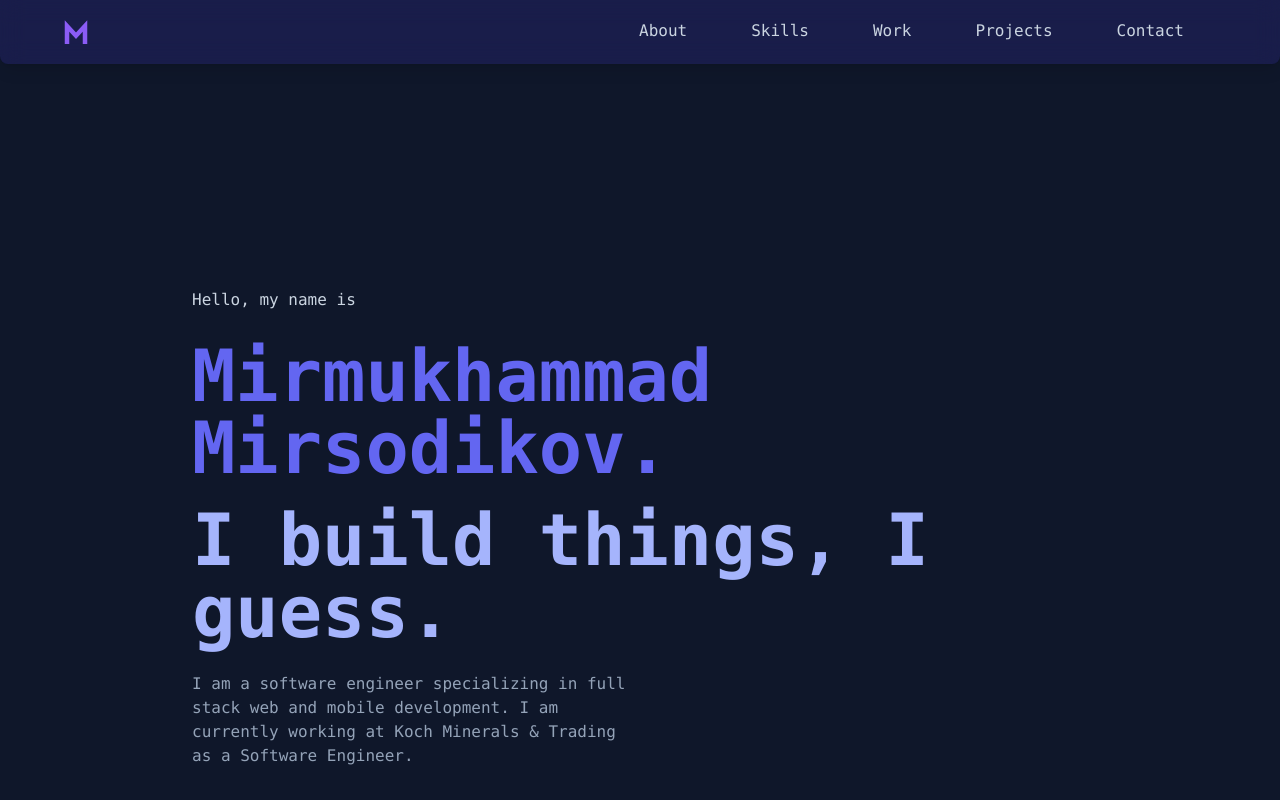
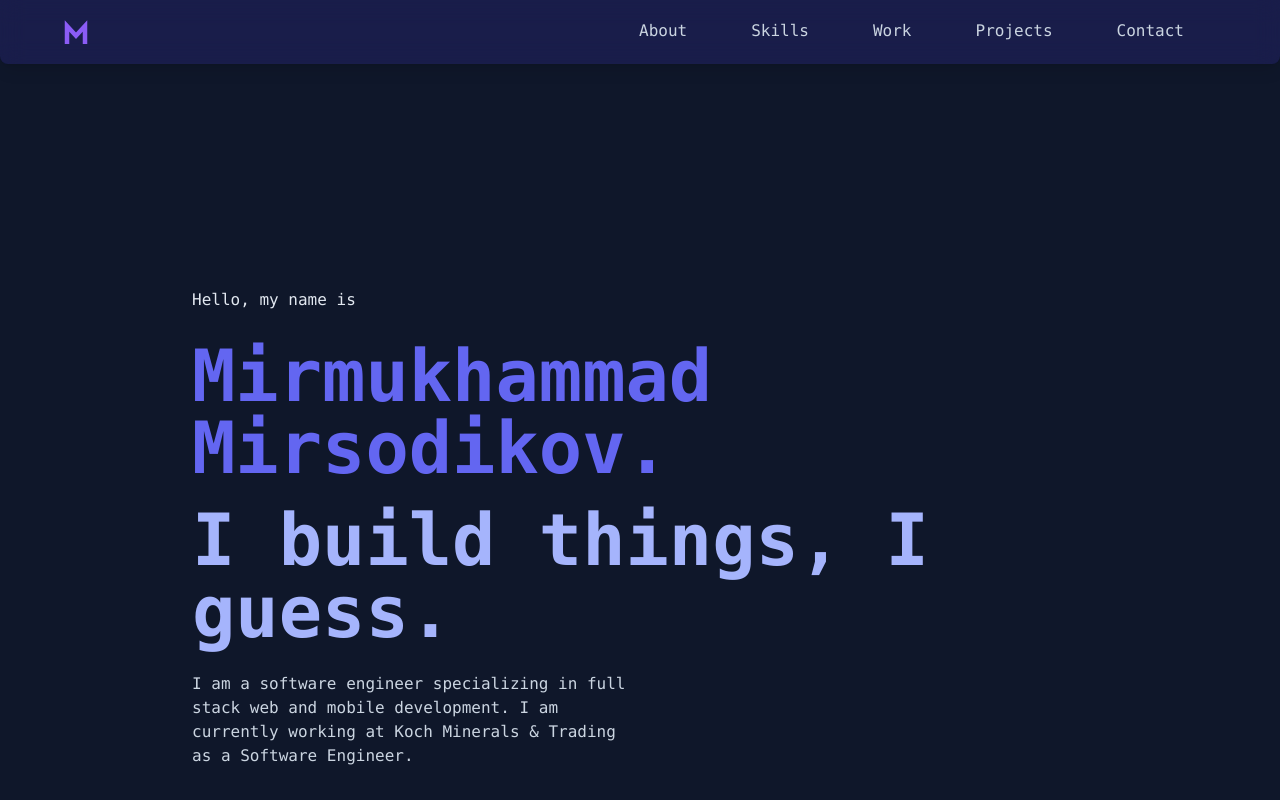
Before and after one commit to mir-mirsodikov/www.mmir.dev, a Next.js app: page / in a window 1280 px wide. Shown: the top 800 px of the page. Built offline with nearby package versions, Linux system fonts and the light colour scheme.

Commit message:
Updated text color to give more contrast between background and text and make the text more readable

```diff
--- a/app/page.tsx
+++ b/app/page.tsx
@@ -8,14 +8,14 @@ export default function Home() {
   return (
     <main className="pb-24">
       <div className="md:p-8 p-6 m-auto xl:w-3/4 w-full xl:mt-48 xl:-mb-48 min-h-screen">
-        <h1 className="text-l text-slate-300 mb-7">Hello, my name is</h1>
+        <h1 className="text-l text-slate-200 mb-7">Hello, my name is</h1>
         <p className="mb-2 md:text-7xl text-4xl text-indigo-500 font-bold">
           Mirmukhammad Mirsodikov.
         </p>
         <p className="mt-5 md:text-6xl lg:text-7xl text-3xl text-indigo-300 font-bold">
           I build things, I guess.
         </p>
-        <p className="mt-6 text-slate-400 lg:w-1/2 ">
+        <p className="mt-6 text-slate-300 lg:w-1/2 ">
           I am a software engineer specializing in full stack web and mobile
           development. I am currently working at Koch Minerals & Trading as a
           Software Engineer.
--- a/components/Section.tsx
+++ b/components/Section.tsx
@@ -7,7 +7,7 @@ interface SectionProps {
 export function Section({ id, children, title }: SectionProps) {
   return (
     <div className="lg:pd-8 m-auto md:w-full lg:w-full xl:w-3/4 lg:p-8 w-full xl:p-4 p-4 " id={id}>
-      <h1 className="text-left text-slate-300 text-3xl mt-16 font-bold">
+      <h1 className="text-left text-slate-200 text-3xl mt-16 font-bold">
         {title}
       </h1>
       <hr className="border-slate-600 mt-2" />
--- a/components/sections/About.tsx
+++ b/components/sections/About.tsx
@@ -6,7 +6,7 @@ export function About() {
   return (
     <Section id="about" title="About Me">
       <div className="flex flex-row justify-between flex-wrap">
-        <div className="md:w-1/2 text-slate-400 mt-4 space-y-4">
+        <div className="md:w-1/2 text-slate-300 mt-4 space-y-4">
           <p>
             My name is Mirmukhammad Mirsodikov and I am a software engineer. I
             love learning and building applications that solve real world
--- a/components/sections/Contact.tsx
+++ b/components/sections/Contact.tsx
@@ -4,7 +4,7 @@ import { Section } from '../Section';
 export function Contact() {
   return (
     <Section id="contact" title="Contact">
-      <p className="text-slate-400 lg:w-3/4 lg:mx-auto mt-8">
+      <p className="text-slate-300 lg:w-3/4 lg:mx-auto mt-8">
         I am currently looking for a full time software engineering position. If
         you have any questions or would like to get in touch, feel free to reach
         out to me at {' '}
--- a/components/sections/Projects.tsx
+++ b/components/sections/Projects.tsx
@@ -31,7 +31,7 @@ export function Projects() {
           >
             <div className="flex flex-col justify-between content-between">
               <div className="">
-                <p className="text-slate-400 my-4">{project.description}</p>
+                <p className="text-slate-300 my-4">{project.description}</p>
               </div>
 
               <div className='block'>
--- a/components/sections/Skills.tsx
+++ b/components/sections/Skills.tsx
@@ -23,7 +23,7 @@ export function Skills() {
   return (
     <Section title="Skills" id="skills">
       <div className="flex flex-row justify-between flex-wrap">
-        <div className="text-slate-400 mt-4 md:w-full lg:w-1/3 space-y-4">
+        <div className="text-slate-300 mt-4 md:w-full lg:w-1/3 space-y-4">
           <p>
             I have accumulated a variety of skills and technologies. At work, I
             am currently working with TypeScript and Angular for our
--- a/components/sections/Work.tsx
+++ b/components/sections/Work.tsx
@@ -22,7 +22,7 @@ export function WorkExperience() {
             key={experience.company}
             title={`${experience.company} - ${experience.title}`}
           >
-            <p className="text-slate-400 text-sm">
+            <p className="text-slate-300 text-sm">
               {experience.employmentDates}
             </p>
             <ul className="list-disc text-slate-300 ml-4 mt-4 space-y-2 text-base mb-2">
```
